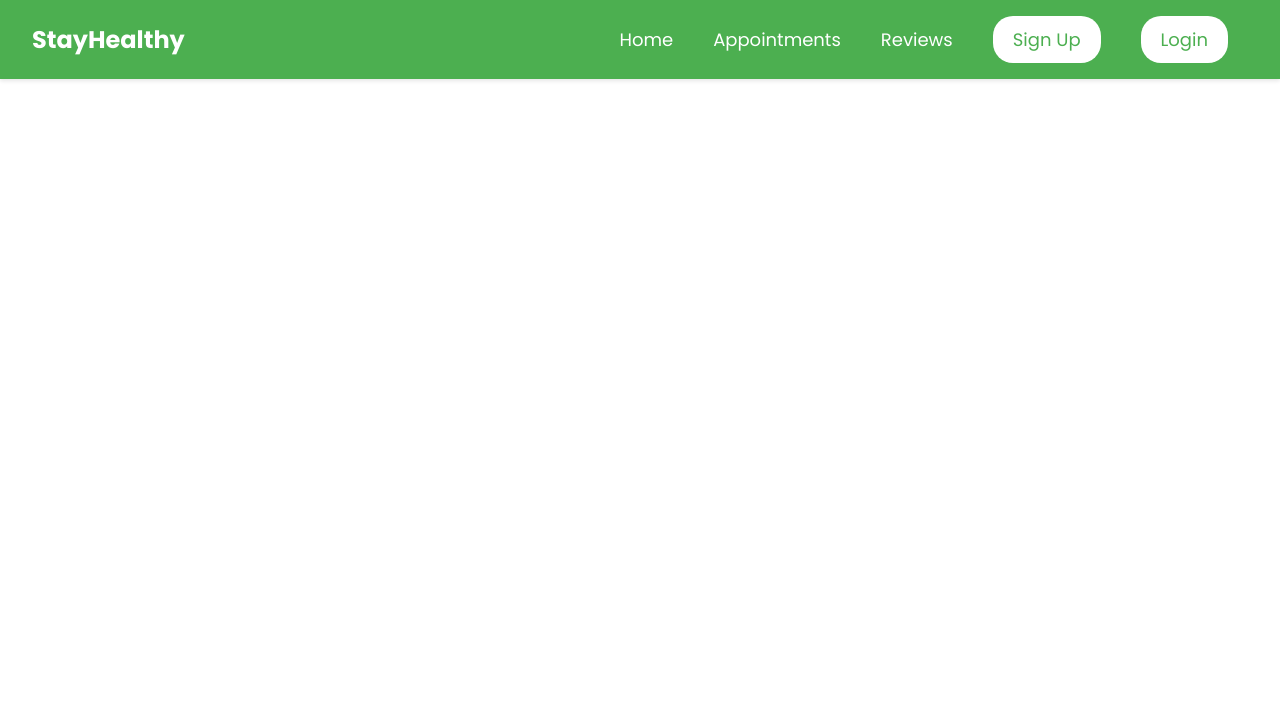
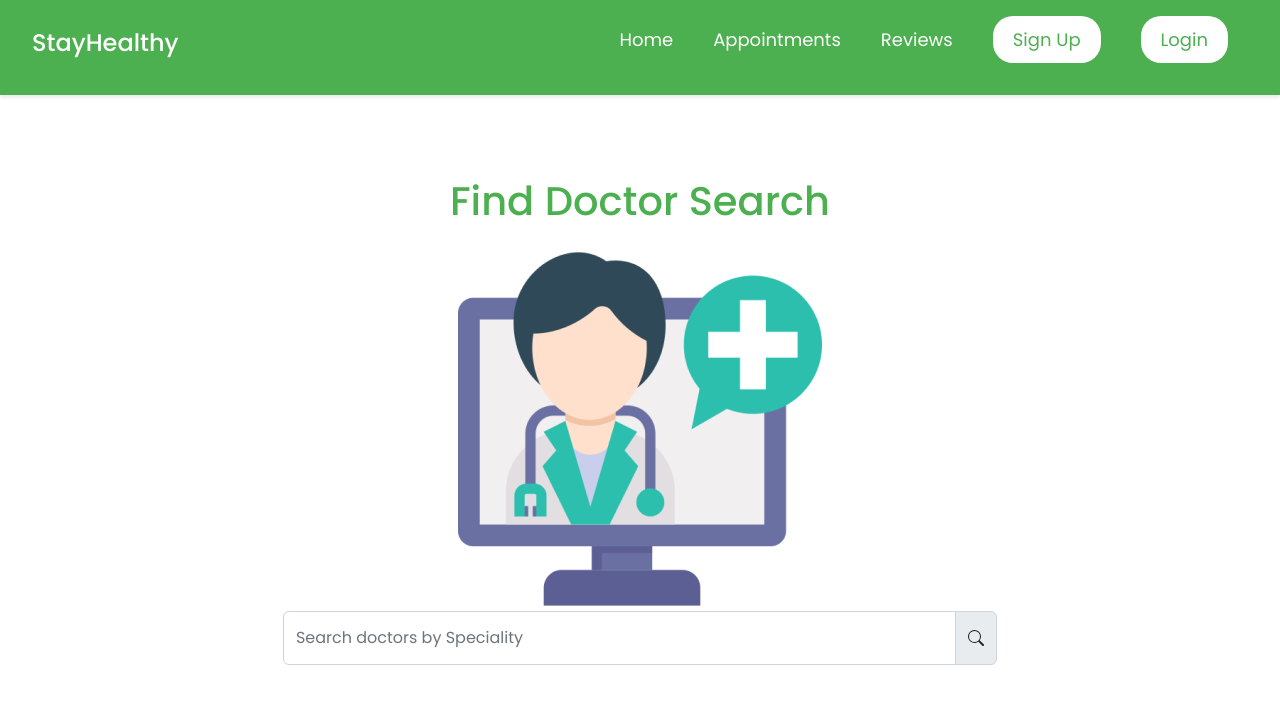
Before and after one commit to johnrizos/test_med_app, a React (Create React App) app: page /find-doctor in a window 1280 px wide. Shown: the top 704 px of the page. Built offline with nearby package versions, Linux system fonts and the light colour scheme.

Commit message:
create findDoctorSearch component

```diff
--- a/public/index.html
+++ b/public/index.html
@@ -27,7 +27,9 @@
     <link rel="preconnect" href="https://fonts.googleapis.com" />
     <link rel="preconnect" href="https://fonts.gstatic.com" crossorigin />
     <link href="https://fonts.googleapis.com/css2?family=Poppins:wght@100;200;300;400;500;600;700;800;900&display=swap" rel="stylesheet">
-    <link rel="stylesheet" href="https://maxcdn.bootstrapcdn.com/font-awesome/4.4.0/css/font-awesome.min.css">
+    <!-- Bootstrap CSS CDN -->
+    <link href="https://cdn.jsdelivr.net/npm/bootstrap@5.2.3/dist/css/bootstrap.min.css" rel="stylesheet" integrity="sha384-rbsA2VBKQhggwzxH7pPCaAqO46MgnOM80zW1RWuH61DGLwZJEdK2Kadq2F9CUG65" crossorigin="anonymous">
+    <script src="https://cdn.jsdelivr.net/npm/bootstrap@5.2.3/dist/js/bootstrap.bundle.min.js" integrity="sha384-kenU1KFdBIe4zVF0s0G1M5b4hcpxyD9F7jL+jjXkk+Q2h455rYXK/7HAuoJl+0I4" crossorigin="anonymous"></script>
     <title>React App</title>
   </head>
   <body>
--- a/src/App.js
+++ b/src/App.js
@@ -5,6 +5,7 @@ import Navbar from './Components/Navbar/Navbar';
 import Landing_Page from './Components/Landing_Page/Landing_Page';
 import Login from './Components/Login/Login';
 import Sign_Up from './Components/Sign_Up/Sign_Up';
+import FindDoctorSearch from './Components/FindDoctorSearch/FindDoctorSearch';
 
 
 import './App.css';
@@ -17,11 +18,13 @@ function App() {
           {/* Display the Navbar component */}
           <Navbar/>
           {/* Set up the Routes for different pages */}
+
           <Routes>
             {/* Define individual Route components for different pages */}
             <Route path="/" element={<Landing_Page/>}/>
             <Route path="/login" element={<Login/>}/>
             <Route path="/signup" element={<Sign_Up/>}/>
+            <Route path="find-doctor" element={<FindDoctorSearch/>}/>
 
 
           </Routes>
--- a/src/Components/FindDoctorSearch/FindDoctorSearch.css
+++ b/src/Components/FindDoctorSearch/FindDoctorSearch.css
@@ -0,0 +1,22 @@
+.section-find-doctor{
+    display: block;
+    justify-content: center;
+    align-items: center;
+    height: 100vh;
+    background-color: white;
+    padding: 80px 0 0 0;
+    width: 80%;
+    margin:auto;
+
+}
+h1{
+    text-align: center;
+    margin-bottom: 20px;
+    color:#4CAF50;
+}
+
+.search-doctor-list li:hover{
+    background-color: #f9f9f9;
+    cursor: pointer;
+
+}
--- a/src/Components/FindDoctorSearch/FindDoctorSearch.js
+++ b/src/Components/FindDoctorSearch/FindDoctorSearch.js
@@ -0,0 +1,98 @@
+import React, { useState } from "react";
+import "./FindDoctorSearch.css";
+import consulting from "./images/consulting.png";
+
+const FindDoctorSearch = () => {
+  const specialityListData = {1: "Cardiologist",2: "Dermatologist",3: "Dentist",4: "Gynecologist",5: "Neurologist",6: "Orthopedic",7: "Pediatrician",8: "Psychiatrist",9: "Urologist",};
+  const handleSpeciality = (e) => {
+    console.log(e.target.value);
+  };
+  const handleSearch = (e) => {
+    console.log(e.target.value);
+  };
+
+  const [listFlag, setListFlag] = useState(false);
+
+  const handleListFlag = () => {
+    setListFlag(!listFlag);
+    };
+
+
+  const [specialitySearchInput, setSpecialitySearchInput] = useState("");
+  const [specialityList, setSpecialityList] = useState(specialityListData);
+  const onChangeSpecialitySearchInput = (textInput, list) => {
+    const currentData = Object.fromEntries(
+      Object.entries(list).filter(([key, value]) =>
+        list[key].toLowerCase().includes(textInput.toLowerCase())
+      )
+    );
+    console.log(currentData);
+    setSpecialityList(currentData);
+  };
+
+  return (
+    <>
+      <div className="container">
+        <section className="section-find-doctor">
+          <div className="section-find-doctor container">
+            <div>
+              <h1>Find Doctor Search</h1>
+            </div>
+            <img
+              style={{ textAlign: "center", display: "block", margin: "auto" }}
+              src={consulting}
+              alt="doctor"
+            />
+
+            <div className="search-doctor">
+              <div className="input-group mb-3">
+                <input
+                  type="text"
+                  className="form-control"
+                  style={{ lineHeight: "2.5" }}
+                  placeholder="Search doctors by Speciality"
+                  aria-label="Search doctors by Speciality"
+                  aria-describedby="basic-addon2"
+                  value={specialitySearchInput}
+                  onClick={handleListFlag}
+                  onBlur={handleListFlag}
+                  onChange={(e) => {
+                    setSpecialitySearchInput(e.target.value);
+                    onChangeSpecialitySearchInput(
+                      e.target.value,
+                      specialityListData
+                    );
+                  }}
+                />
+                <span className="input-group-text" id="basic-addon2">
+                  <svg xmlns="http://www.w3.org/2000/svg" width="16" height="16" fill="currentColor" className="bi bi-search" viewBox="0 0 16 16"
+                  >
+                    <path d="M11.742 10.344a6.5 6.5 0 1 0-1.397 1.398h-.001q.044.06.098.115l3.85 3.85a1 1 0 0 0 1.415-1.414l-3.85-3.85a1 1 0 0 0-.115-.1zM12 6.5a5.5 5.5 0 1 1-11 0 5.5 5.5 0 0 1 11 0" />
+                  </svg>
+                </span>
+              </div>
+{listFlag && (
+              <div className="search-doctor-list border border-2 ">
+                <ul className="p-0 m-0">
+                  { Object.keys(specialityList).map((key) => (
+                    <li
+                      className="border-bottom  border-1 p-2"
+                      value={specialityList[key]}
+                      key={key}
+                      onClick={() => console.log(specialityList[key])}
+                    >
+                      {specialityList[key]}
+                    </li>
+                  ))}
+                </ul>
+
+              </div> )}
+            </div>
+          </div>
+        </section>
+      </div>
+    </>
+  );
+};
+
+export default FindDoctorSearch;
```
Also changed, not shown: src/Components/FindDoctorSearch/images/consulting.png (added).
